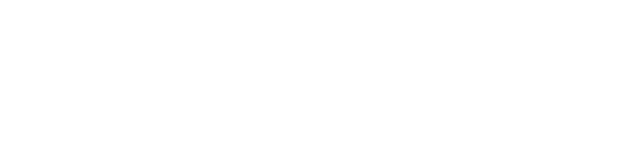
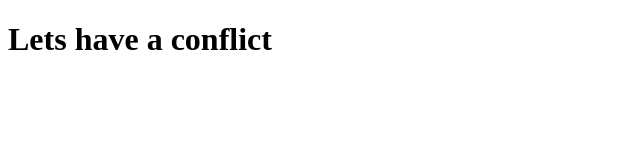
Before and after one commit to willrpike/will-and-tims-awesome-project, a plain HTML site: page index.html in a window 1280 px wide. Shown: the whole page, without its empty margins (0-640 px from the left). Drawn offline with Linux system fonts and the light colour scheme.

Commit message:
Update index.html

```diff
--- a/index.html
+++ b/index.html
@@ -7,6 +7,6 @@
   <title>Document</title>
 </head>
 <body>
-
+  <h1>Lets have a conflict</h1>
 </body>
 </html>
```
